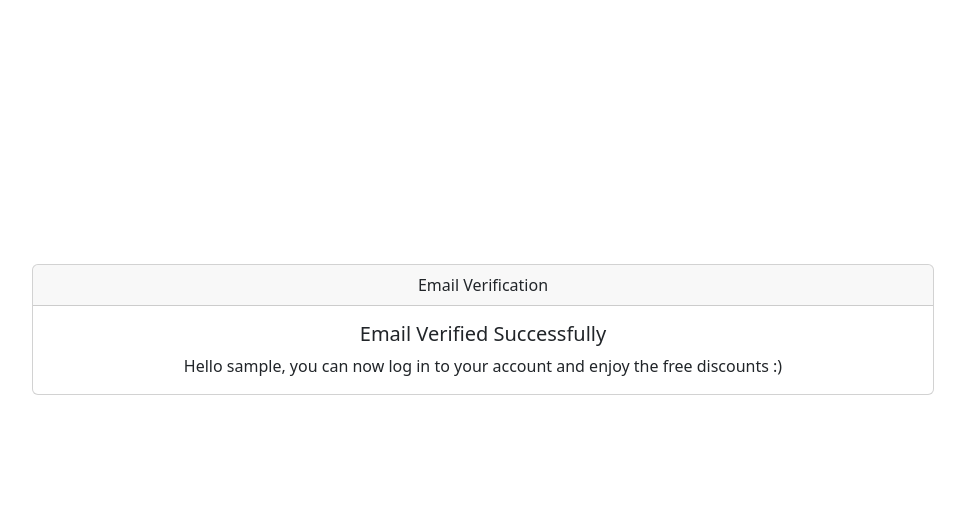
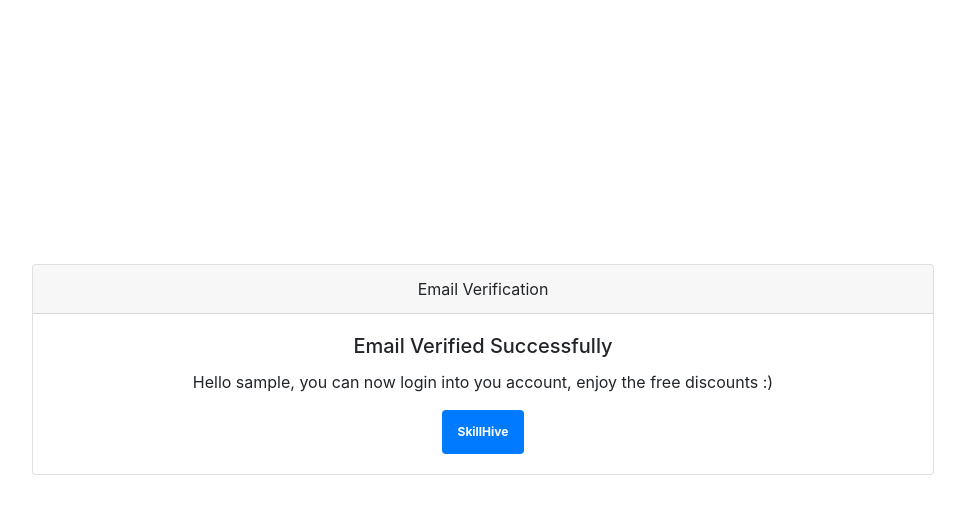
Before and after one commit to Bra-Gabby-Marshal/eCommerce-API-with-FastAPI, a FastAPI app: template templates/verification.html in a window 1280 px wide. Shown: the top 514 px of the page, without its empty margins (157-1122 px from the left). Run offline with FastAPI, Linux system fonts and the light colour scheme; the template is opened without the code that fills it: most values are stand-ins (such as "Sample title", 1, 10 or a date in 2020); parts of the project's set-up code (start-up, migrations or seed data) failed here and were passed over; some libraries are stand-ins or nearby versions.

Commit message:
sending email issue solved

```diff
--- a/emails.py
+++ b/emails.py
@@ -48,19 +48,19 @@ async def send_email(email: List, instance: User):
                     <h3>Account Verification</h3>
                     <br>
 
-                    <p>Thanks for choosing EasyShopas, please click on the button below to verify your account</p>
+                    <p>Thanks for choosing SkillHive, please click on the button below to verify your account</p>
 
                     <a style="margin-top: 1rem; padding: 1rem; border-radius: 0.5rem; font-size: 1rem; text-decoration: none; background: #0275d8; color:white;"
                     href="http://localhost:8001/verification/?token={token}">Verify your email</a>
 
-                    </p> Please kindly ignore this email if you did not register for EasyShopas and nothing will happend. Thanks</p>
+                    </p> Please kindly ignore this email if you did not register for SkillHive and nothing will happend. Thanks</p>
                 </div>
             </body>
         </html>
     """
 
     message = MessageSchema(
-        subject="EasyShopas Account Verification",
+        subject="SkillHive Account Verification",
         recipients=email,
         body= template,
         subtype="html")
--- a/templates/verification.html
+++ b/templates/verification.html
@@ -5,30 +5,39 @@
     <meta charset="UTF-8">
     <meta http-equiv="X-UA-Compatible" content="IE=edge">
     <meta name="viewport" content="width=device-width, initial-scale=1.0">
-    <link href="https://cdn.jsdelivr.net/npm/bootstrap@5.3.3/dist/css/bootstrap.min.css" rel="stylesheet"
-        integrity="sha384-QWTKZyjpPEjISv5WaRU9OFeRpok6YctnYmDr5pNlyT2bRjXh0JMhjY6hW+ALEwIH" crossorigin="anonymous">
-    <title>Account Verification</title>
+    <link rel="stylesheet" href="https://maxcdn.bootstrapcdn.com/bootstrap/4.0.0/css/bootstrap.min.css"
+        integrity="sha384-Gn5384xqQ1aoWXA+058RXPxPg6fy4IWvTNh0E263XmFcJlSAwiGgFAW/dAiS6JXm" crossorigin="anonymous">
+    <title>Document</title>
 </head>
 
 <body>
+
     <div class="container">
         <div class="row" style="margin-top: 30vh;">
-            <div class="col-md-10 col-sm-10 col-xs-12 m-auto p-4">
+            <div class="col-md-10 col-sm-10 col-xm-12 m-auto p-4">
                 <div class="card text-center">
                     <div class="card-header">
                         Email Verification
                     </div>
                     <div class="card-body">
                         <h5 class="card-title">Email Verified Successfully</h5>
-                        <p class="card-text">Hello {{username}}, you can now log in to your account and enjoy the free
+                        <p class="card-text">Hello {{username}}, you can now login into you account, enjoy the free
                             discounts :)</p>
+                        <span class="badge badge-primary p-3">SkillHive</span>
                     </div>
                 </div>
             </div>
         </div>
     </div>
-    <script src="https://cdn.jsdelivr.net/npm/bootstrap@5.3.3/dist/js/bootstrap.bundle.min.js"
-        integrity="sha384-YvpcrYf0tY3lHB60NNkmXc5s9fDVZLESaAA55NDzOxhy9GkcIdslK1eN7N6jIeHz"
+
+    <script src="https://code.jquery.com/jquery-3.2.1.slim.min.js"
+        integrity="sha384-KJ3o2DKtIkvYIK3UENzmM7KCkRr/rE9/Qpg6aAZGJwFDMVNA/GpGFF93hXpG5KkN"
+        crossorigin="anonymous"></script>
+    <script src="https://cdnjs.cloudflare.com/ajax/libs/popper.js/1.12.9/umd/popper.min.js"
+        integrity="sha384-ApNbgh9B+Y1QKtv3Rn7W3mgPxhU9K/ScQsAP7hUibX39j7fakFPskvXusvfa0b4Q"
+        crossorigin="anonymous"></script>
+    <script src="https://maxcdn.bootstrapcdn.com/bootstrap/4.0.0/js/bootstrap.min.js"
+        integrity="sha384-JZR6Spejh4U02d8jOt6vLEHfe/JQGiRRSQQxSfFWpi1MquVdAyjUar5+76PVCmYl"
         crossorigin="anonymous"></script>
 </body>
 
```
Also changed, not shown: database.sqlite3, 3 other files.
